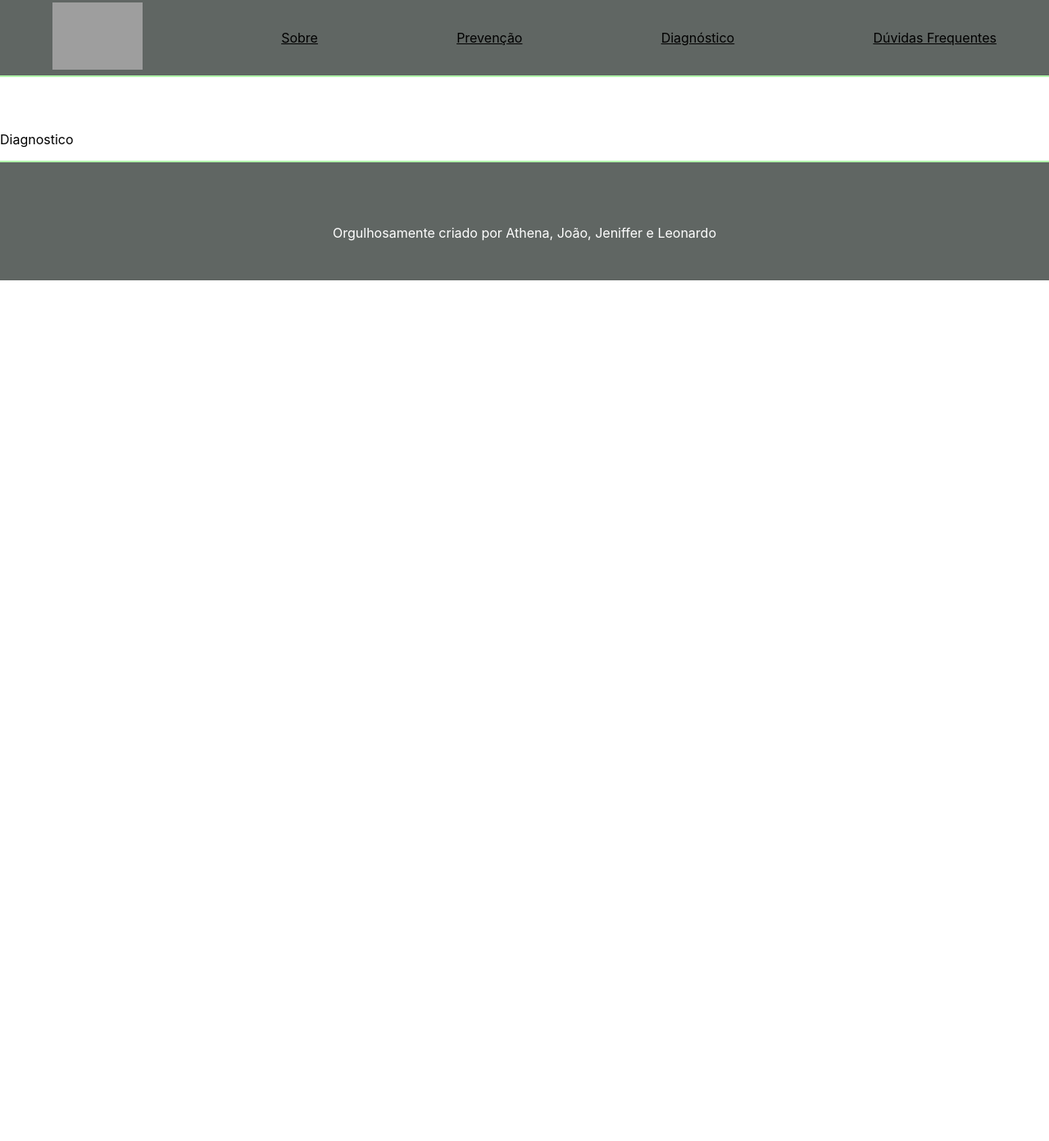
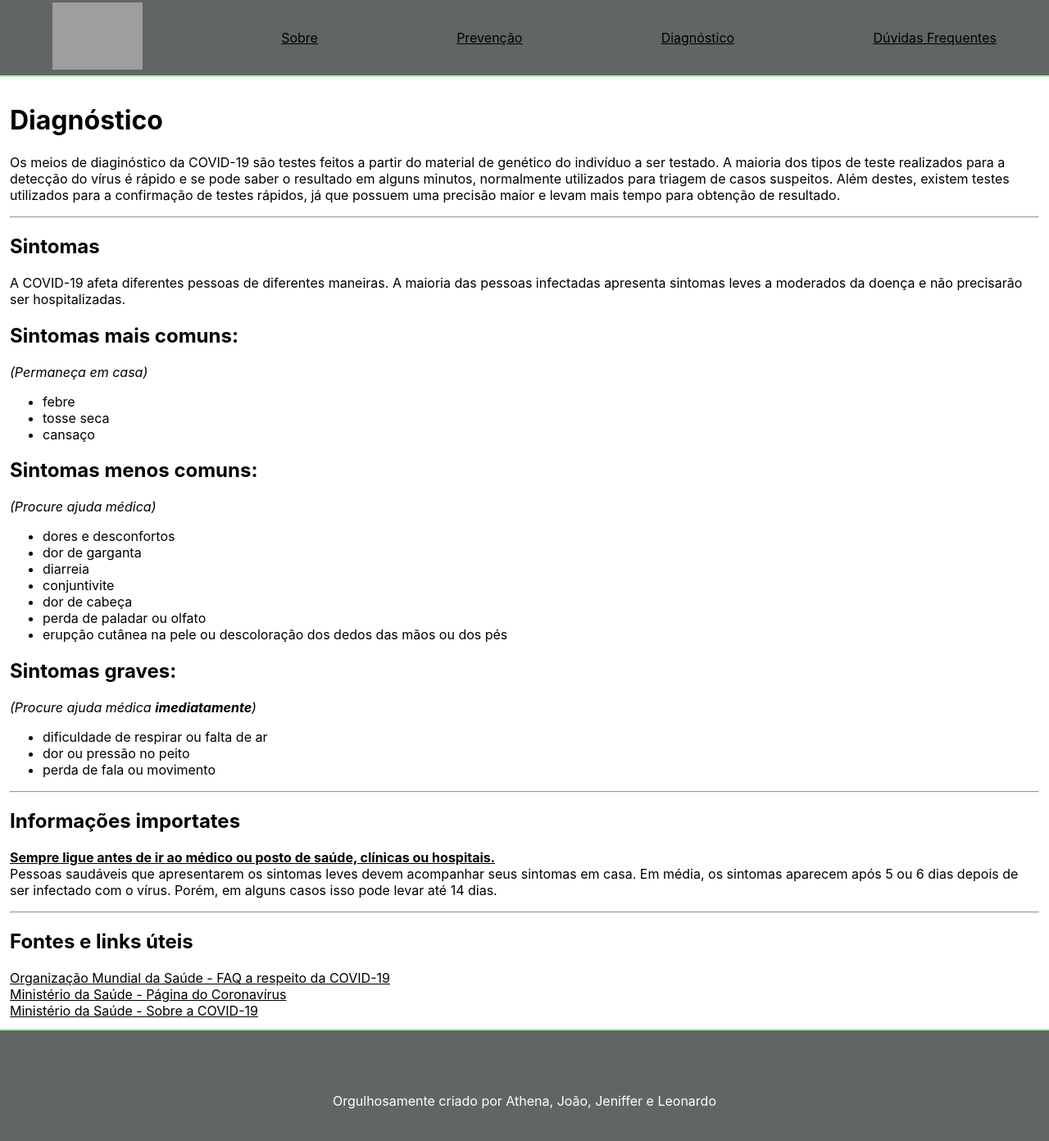
Before and after one commit to athenasaran/clorovid, a React (Create React App) app: page /diagnostico in a window 1280 px wide. Shown: the top 1392 px of the page at 82% size. Before the commit the page ends 800 px from the top, so only its background shows below. Built offline with nearby package versions, Linux system fonts and the light colour scheme; grey boxes are pictures that could not be loaded.

Commit message:
Esboço da page de Diagnóstico

```diff
--- a/src/components/Diagnostico/index.js
+++ b/src/components/Diagnostico/index.js
@@ -4,12 +4,119 @@ import Footer from "../Footer";
 
 function Diagnostico() {
   return (
-    <div style={{ paddingTop: "50px" }}>
+    <>
       <Header />
-      <p>Diagnostico</p>
+      <div style={{ paddingTop: "15px", padding: "12px" }}>
+        <div id={"diagnostico-geral"}>
+          <h1>Diagnóstico</h1>
 
+          <p>
+            Os meios de diaginóstico da COVID-19 são testes feitos a partir do
+            material de genético do indivíduo a ser testado. A maioria dos tipos
+            de teste realizados para a detecção do vírus é rápido e se pode
+            saber o resultado em alguns minutos, normalmente utilizados para
+            triagem de casos suspeitos. Além destes, existem testes utilizados
+            para a confirmação de testes rápidos, já que possuem uma precisão
+            maior e levam mais tempo para obtenção de resultado.
+          </p>
+
+          <hr />
+        </div>
+
+        <div id={"diagnostico-sintomas"}>
+          <h2>Sintomas</h2>
+
+          <p>
+            A COVID-19 afeta diferentes pessoas de diferentes maneiras. A
+            maioria das pessoas infectadas apresenta sintomas leves a moderados
+            da doença e não precisarão ser hospitalizadas.
+          </p>
+
+          <h2>Sintomas mais comuns:</h2>
+          <i>(Permaneça em casa)</i>
+          <ul>
+            <li>febre</li>
+            <li>tosse seca</li>
+            <li>cansaço</li>
+          </ul>
+
+          <h2>Sintomas menos comuns:</h2>
+          <i>(Procure ajuda médica)</i>
+          <ul>
+            <li>dores e desconfortos</li>
+            <li>dor de garganta</li>
+            <li>diarreia</li>
+            <li>conjuntivite</li>
+            <li>dor de cabeça</li>
+            <li>perda de paladar ou olfato</li>
+            <li>
+              erupção cutânea na pele ou descoloração dos dedos das mãos ou dos
+              pés
+            </li>
+          </ul>
+
+          <h2>Sintomas graves:</h2>
+          <i>
+            (Procure ajuda médica <strong>imediatamente</strong>)
+          </i>
+
+          <ul>
+            <li>dificuldade de respirar ou falta de ar</li>
+            <li>dor ou pressão no peito</li>
+            <li>perda de fala ou movimento</li>
+          </ul>
+
+          <hr />
+        </div>
+
+        <div id={"diagnostico-info"}>
+          <h2>Informações importates</h2>
+
+          <p>
+            <u>
+              <strong>
+                Sempre ligue antes de ir ao médico ou posto de saúde, clínicas
+                ou hospitais.
+              </strong>
+            </u>
+            <br />
+            Pessoas saudáveis que apresentarem os sintomas leves devem
+            acompanhar seus sintomas em casa. Em média, os sintomas aparecem
+            após 5 ou 6 dias depois de ser infectado com o vírus. Porém, em
+            alguns casos isso pode levar até 14 dias.
+          </p>
+        </div>
+
+        <hr />
+
+        <div id={"diagnostico-links"}>
+          <h2>Fontes e links úteis</h2>
+
+          <a
+            href={
+              "https://www.who.int/emergencies/diseases/novel-coronavirus-2019/question-and-answers-hub/q-a-detail/q-a-coronaviruses#:~:text=symptoms"
+            }
+            target={"blank"}
+          >
+            Organização Mundial da Saúde - FAQ a respeito da COVID-19
+          </a>
+          <br />
+
+          <a href={"https://coronavirus.saude.gov.br/"} target={"blank"}>
+            Ministério da Saúde - Página do Coronavírus
+          </a>
+
+          <br />
+          <a
+            href={"https://coronavirus.saude.gov.br/sobre-a-doenca"}
+            target={"blank"}
+          >
+            Ministério da Saúde - Sobre a COVID-19
+          </a>
+        </div>
+      </div>
       <Footer />
-    </div>
+    </>
   );
 }
 export default Diagnostico;
```
